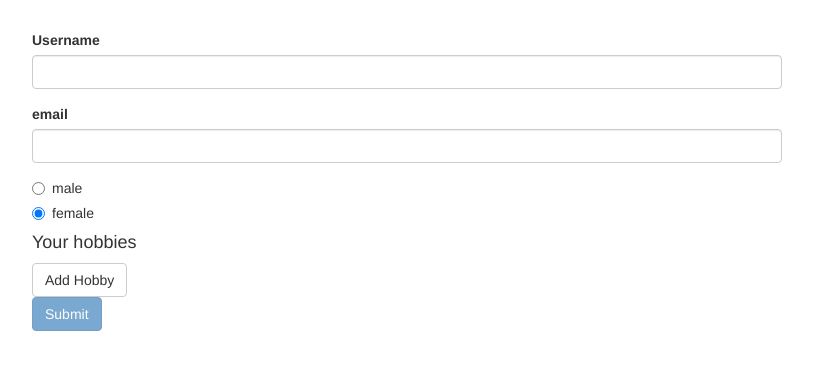
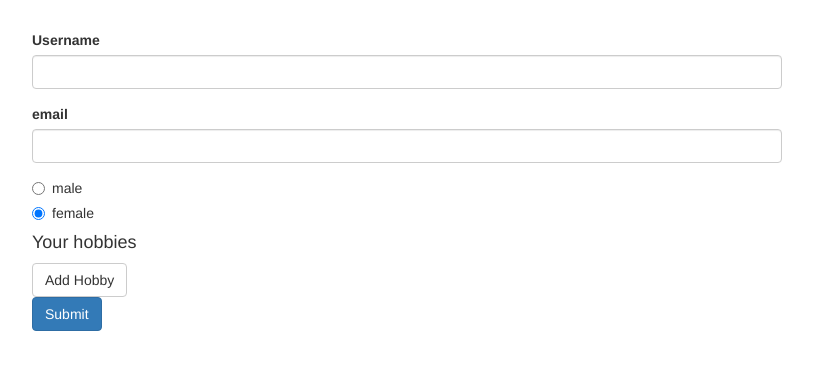
Before and after one commit to c42-angular/forms-reactive-start, an Angular app: page / in a window 1280 px wide. Shown: the top 370 px of the page, without its empty margins (233-1046 px from the left). Built offline with nearby package versions, Linux system fonts and the light colour scheme.

Commit message:
removed Submit() disable to inspect form object in console; minor comments

```diff
--- a/src/app/app.component.html
+++ b/src/app/app.component.html
@@ -47,7 +47,11 @@
           *ngIf="!signupForm.valid && signupForm.touched"
           class="help-block">Please enter valid data</span>
 
-        <button class="btn btn-primary" type="submit" [disabled]="!signupForm.valid">Submit</button>
+        <button
+          class="btn btn-primary"
+          type="submit"
+
+          >Submit</button>
       </form>
     </div>
   </div>
--- a/src/app/app.component.ts
+++ b/src/app/app.component.ts
@@ -32,9 +32,11 @@ export class AppComponent implements OnInit {
   }
 
   forbiddenNames(control: FormControl): {[s: string]: boolean} {
-    if (this.forbiddenUserNames.indexOf(control.value) != -1) {
-      return {'forbiddenUserName': true};
+    if (this.forbiddenUserNames.indexOf(control.value) !== -1) {
+
+      return {'forbiddenUserName': false}; // validation fail -- doesn't seem to make much difference
+                                            // whether 'true' or 'false' value is returned
     }
-    return null;
+    return null; // return null if validation pass
   }
 }
```
